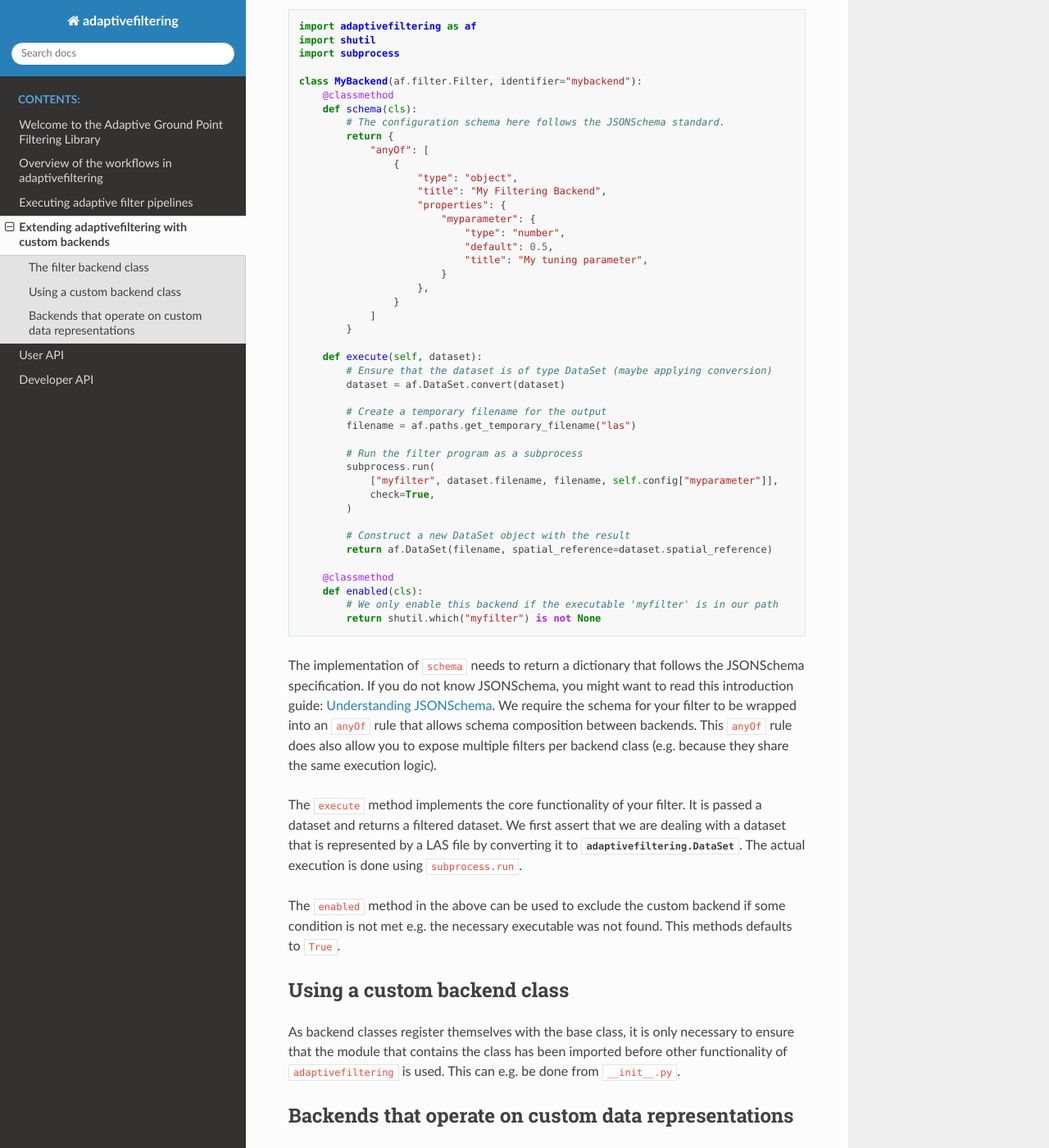
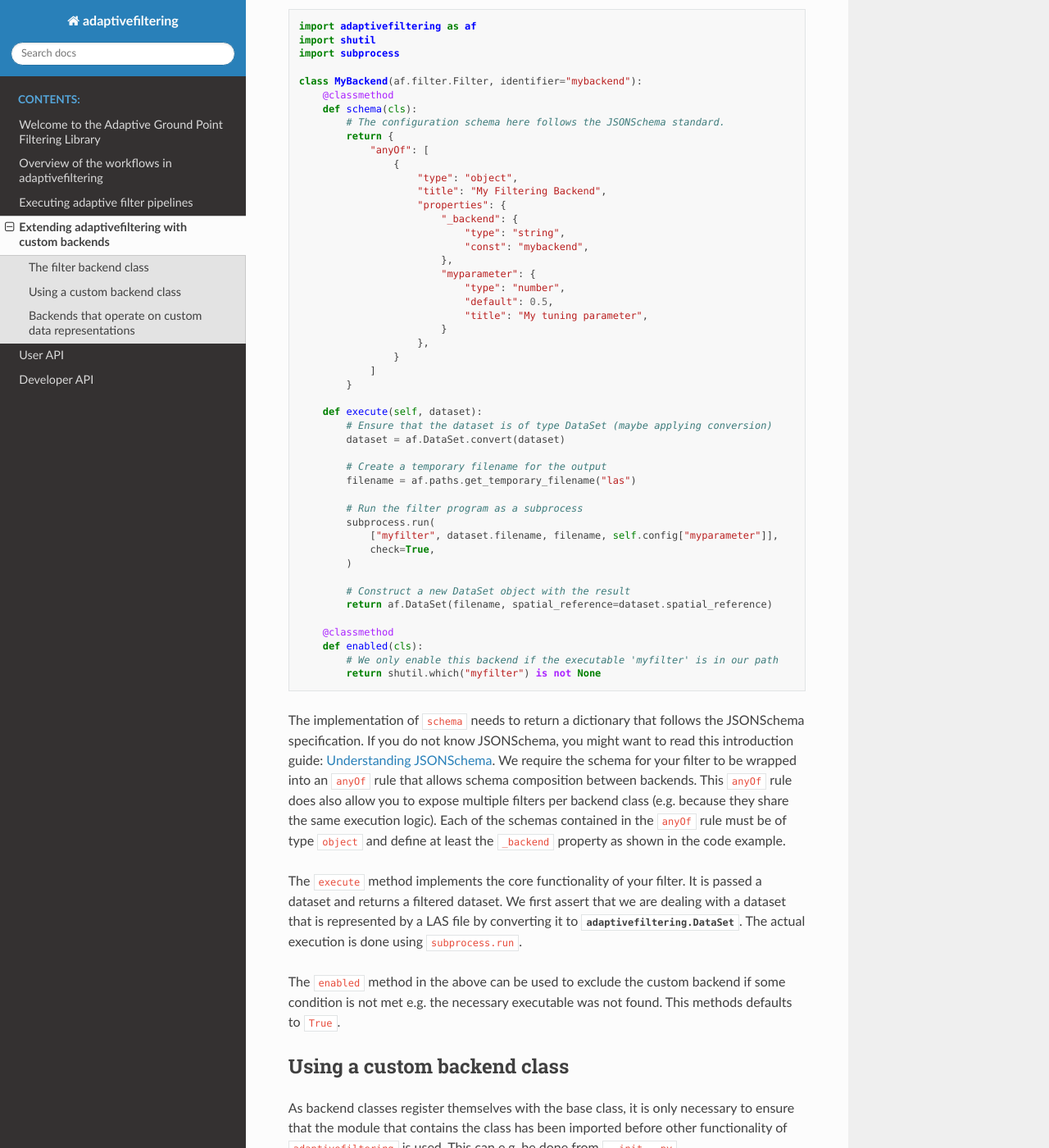
Before and after one commit to ssciwr/afwizard, a Sphinx documentation site: the page built from doc/source/extending.rst, in a window 1280 px wide and 1400 px high, scrolled down 760 px. Shown: the whole window at 82% size. Built offline with Sphinx 7.4.7 and the Read the Docs theme 2.0.0, drawn with Linux system fonts in a browser that asks for light colours; pages that are not in the unit, such as notebooks, are missing from menus.

Commit message:
Mention _backend configuration in documentation about custom backends

```diff
--- a/doc/source/extending.rst
+++ b/doc/source/extending.rst
@@ -4,7 +4,7 @@ Extending adaptivefiltering with custom backends
 In this section, we will describe how the :code:`adaptivefiltering` data model
 can be extended with custom backends. Such extensions can be done from your project
 that depends on :code:`adaptivefiltering` - you do not necessarily need to contribute
-your custom backend to `adaptivefiltering` for it to integrate with the rest of
+your custom backend to :code:`adaptivefiltering` for it to integrate with the rest of
 :code:`adaptivefiltering`.
 
 In this documentation we will treat the following use case: You do have an
@@ -45,6 +45,10 @@ logic of your backend:
                         "type": "object",
                         "title": "My Filtering Backend",
                         "properties": {
+                            "_backend": {
+                                "type": "string",
+                                "const": "mybackend",
+                            },
                             "myparameter": {
                                 "type": "number",
                                 "default": 0.5,
@@ -81,7 +85,9 @@ JSONSchema specification. If you do not know JSONSchema, you might want to read
 introduction guide: `Understanding JSONSchema`_. We require the schema for your filter
 to be wrapped into an :code:`anyOf` rule that allows schema composition between backends.
 This :code:`anyOf` rule does also allow you to expose multiple filters per backend class
-(e.g. because they share the same execution logic).
+(e.g. because they share the same execution logic). Each of the schemas contained in
+the :code:`anyOf` rule must be of type :code:`object` and define at least the :code:`_backend`
+property as shown in the code example.
 
 The :code:`execute` method implements the core functionality of your filter. It is passed
 a dataset and returns a filtered dataset. We first assert that we are dealing with a dataset
```
